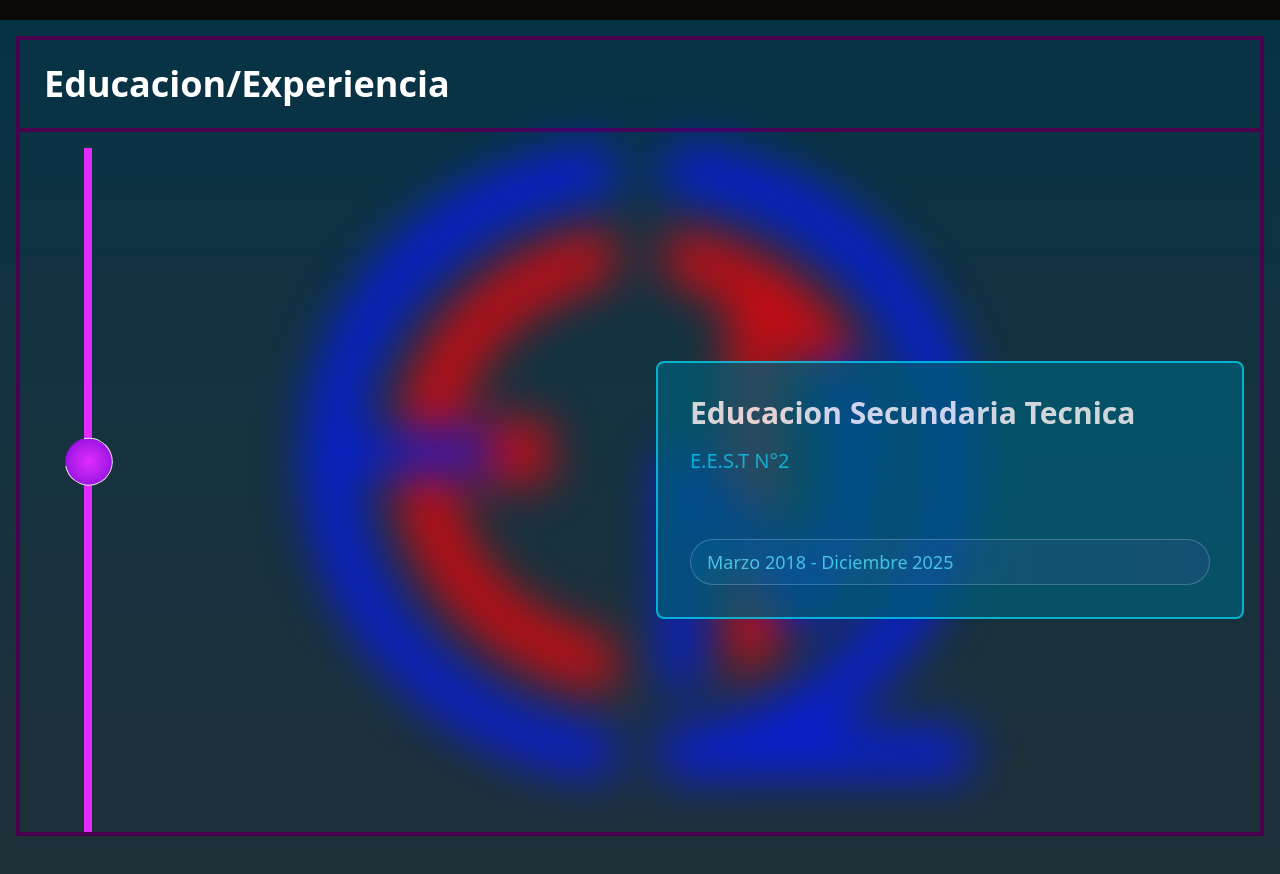
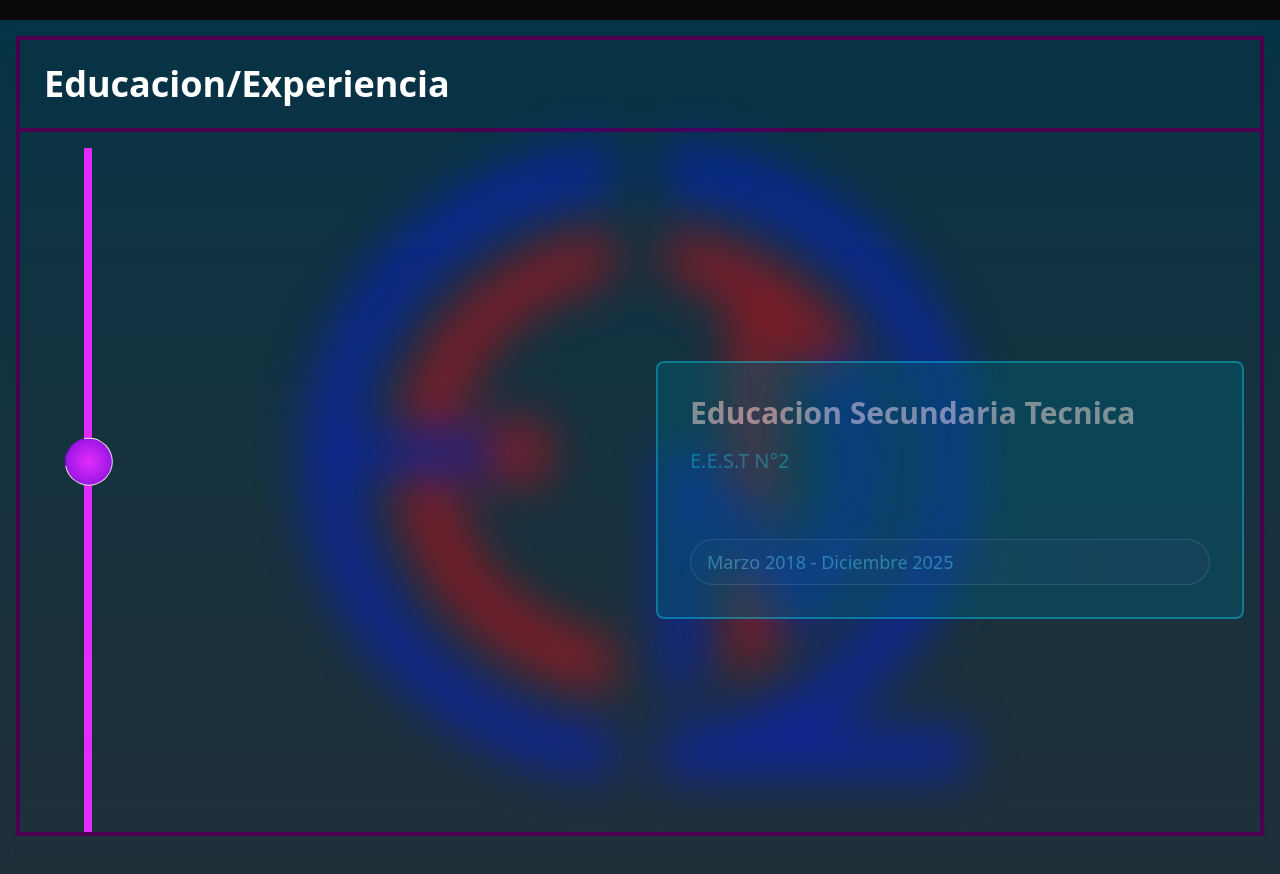
Before and after one commit to Gonanf/curriculum_nuevo, a React (Vite) app: page / in a window 1280 px wide. Shown: the part 4180-5054 px from the top of the page. Built offline with nearby package versions, Linux system fonts and the light colour scheme.

Commit message:
fix(a lot of fixes)

```diff
--- a/src/components/contacto.tsx
+++ b/src/components/contacto.tsx
@@ -81,7 +81,7 @@ function Contacto() {
   ]
 
   return (
-    <ParallaxSection className="bg-slate-900/50 bg-[url('/kira.png')] bg-cover bg-center">
+    <ParallaxSection className="bg-slate-900/50 bg-[url('/kira.png')] bg-cover bg-center" >
       <div className="min-h-screen max-w-screen flex flex-col items-center justify-center">
         <motion.div
           initial={{ opacity: 0, y: -50 }}
--- a/src/components/educacion.tsx
+++ b/src/components/educacion.tsx
@@ -23,19 +23,11 @@ interface PropsContainer {
 
 function PartContainer({ left = false, items, percentage }: PropsContainer) {
 
-  const starting = left ? ["0%", "100%"] : ["100%", "0%"]
-
-  const op_size = ((items.length * 2) - 1)
-  const l_value = Array(op_size).fill(starting[0]).map((_, index) => starting[index % 2])
-
-  const change = 0.5 / items.length
-  const change_op = 0.5 / op_size
-  const change_op_list = Array(op_size).fill(0.25).map((val, index) => val + (change_op * index))
-  const change_ar = Array(items.length).fill(0.25).map((val, index) => val + (change * index))
-  const change_val = Array(items.length).fill(0).map((_, index) => index)
-
-  const leftside = useTransform(percentage, change_op_list, l_value)
-  const item_index = useTransform(percentage, change_ar, change_val)
+  //Dam
+  const change_ar = [0.1,0.4,0.7]
+  const change_op_list = [0,0.4,0.55,0.7,0.8]
+  const leftside = useTransform(percentage, change_op_list, ["100%","0%","100%","0%","100%"])
+  const item_index = useTransform(percentage, change_ar, [0,1,2])
 
   const [currentIndex, setIndex] = useState(0)
 
@@ -82,6 +74,7 @@ function Educacion() {
   const ref = useRef<HTMLDivElement>(null)
   const { scrollYProgress } = useScroll({ target: ref, offset: ["start end", "end start"] })
 
+  scrollYProgress.on('change',(val) => console.log("ASS",val))
   const items: Array<Items> = [
     {
       titulo: "Educacion Primaria",
@@ -104,7 +97,7 @@ function Educacion() {
   ]
 
   return (
-    <ParallaxSection className={"bg-amber-950/50 bg-linear-to-b from-cyan-950 to-amber-950 bg-cover bg-center max-w-screen"} backgroundY={["0%", "0%", "0%"]} contentClass="relative min-h-screen flex flex-col backdrop-blur-sm">
+    <ParallaxSection className={"bg-amber-950/50 bg-linear-to-b from-cyan-950 to-amber-950 bg-cover bg-center max-w-screen"} backgroundY={["0%", "0%", "10%"]} contentY={["0%", "0%", "-10%"]} contentClass="relative min-h-screen flex flex-col backdrop-blur-sm">
       <div ref={ref} className=" min-h-[500vh]" >
       <div className="border-2 relative sm:border-4 border-fuchsia-950 mt-2 sm:mt-4 mx-2 sm:mx-4 pb-2 sm:pb-4 flex flex-col sticky inset-0 min-h-screen">
         <p className="text-xl relative sm:text-2xl md:text-4xl p-3 sm:p-6 font-extrabold">Educacion/Experiencia</p>
--- a/src/components/parallax.tsx
+++ b/src/components/parallax.tsx
@@ -12,18 +12,19 @@ interface Props {
   ref?: RefObject<HTMLDivElement | null>
 }
 
-function ParallaxSection({ children, className = '', backgroundY = ["0%", "0%", "30%"], contentOP = [0, 1, 1, 0], contentClass = 'z-10 sticky inset-0', ref, ...props }: Props) {
+function ParallaxSection({ children, className = '', backgroundY = ["0%", "0%", "30%"],contentY = ["0%","0%","0%"], contentOP = [0, 1, 1, 0], contentClass = 'z-10 sticky inset-0', ref, ...props }: Props) {
   const ref_T = useRef(null)
 
   const { scrollYProgress } = useScroll({ target: ref_T, offset: ["start end", "end start"] })
 
   const bgY = useTransform(scrollYProgress, [0, 0.5, 1], backgroundY)
+  const CY = useTransform(scrollYProgress, [0, 0.5, 1], contentY)
   const bgOpacity = useTransform(scrollYProgress, [0, 0.2, 0.8, 1], contentOP)
 
   const contentOpacity = useTransform(scrollYProgress, [0, 0.2, 0.8, 1], contentOP)
 
   return (<motion.section {...props} ref={ref} className={className + " relative min-h-[150%]"} style={{ opacity: bgOpacity, y: bgY }}>
-    <motion.div ref={ref_T} className={contentClass} style={{ opacity: contentOpacity }}>
+    <motion.div ref={ref_T} className={contentClass} style={{ opacity: contentOpacity,y: CY }}>
       {children}
     </motion.div>
   </motion.section>)
--- a/src/components/proyectos.tsx
+++ b/src/components/proyectos.tsx
@@ -186,7 +186,7 @@ function Proyectos() {
   const plannedProjects = projects.filter(p => p.status === "Planeado");
 
   return (
-    <ParallaxSection className="bg-slate-900/50 bg-[url('/kira.png')] bg-cover bg-center" contentY={["0", "0", "0"]} backgroundY={["0", "0", "0"]}>
+    <ParallaxSection className="bg-slate-900/50 bg-[url('/kira.png')] bg-cover bg-center" backgroundY={["0%","0%","10%"]}>
       <div className="min-h-screen py-12 sm:py-20 px-4 sm:px-8">
         <motion.div
           initial={{ opacity: 0, y: -50 }}
```
